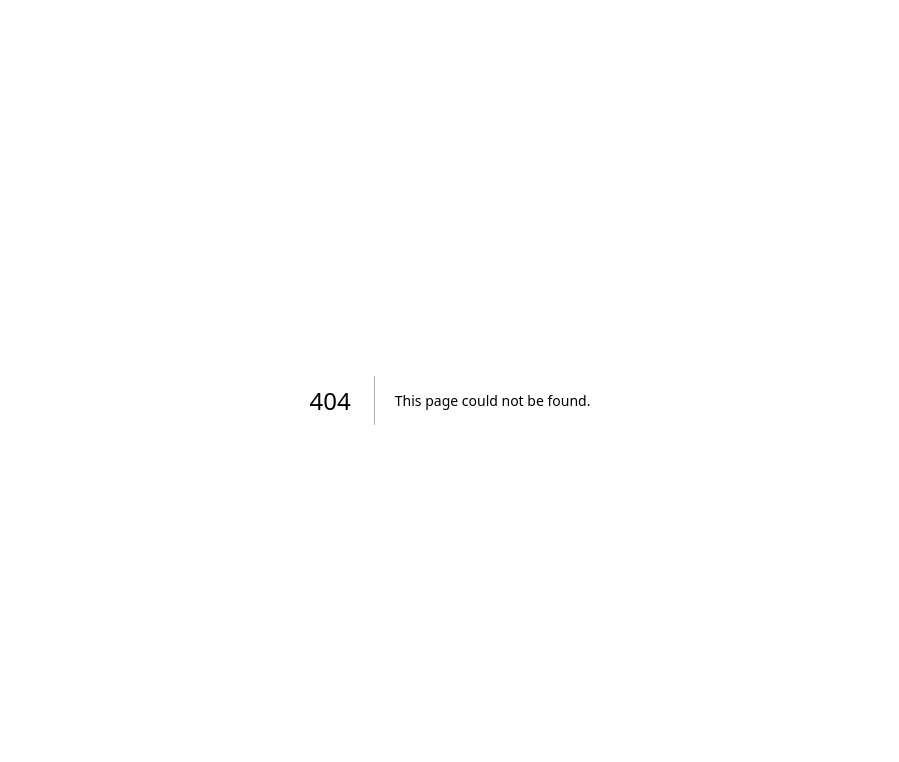
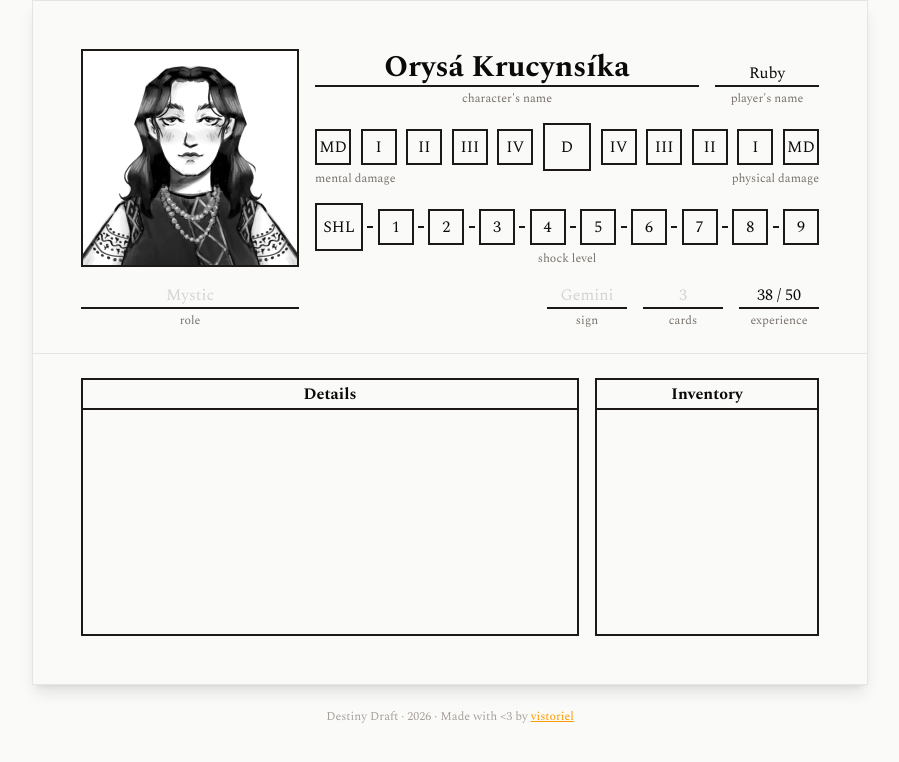
Before and after one commit to vistoriel/destiny-draft, a Next.js app: page /g/1/1 in a window 1280 px wide. Before the commit this address had no page. Shown: the top 762 px of the page, without its empty margins (190-1089 px from the left). Built offline with nearby package versions, Linux system fonts and the light colour scheme.

Commit message:
feat: add experience page

```diff
--- /dev/null
+++ b/app/g/[game]/[character]/experiences/page.tsx
@@ -0,0 +1,7 @@
+import { CharacterExperiences } from "@/components/character/CharacterExperiences";
+
+export default function CharacterExperiencesPage() {
+  return (
+    <CharacterExperiences className="px-12 pt-6"/>
+  );
+}
--- /dev/null
+++ b/app/g/[game]/[character]/layout.tsx
@@ -0,0 +1,26 @@
+import { CharacterHeader } from "@/components/character";
+
+export default function CharacterLayout({
+  children,
+}: Readonly<{
+  children: React.ReactNode;
+}>) {
+  return (
+    <>
+      <main className="w-209 mx-auto py-12 shadow-lg border border-stone-200 flex flex-col">
+        <CharacterHeader className="px-12 pb-6"/>
+        <div className="relative flex flex-col border-t border-stone-200">
+          <aside className="absolute right-full">
+
+          </aside>
+          { children }
+        </div>
+      </main>
+      <footer className="px-12 flex flex-col items-center gap-2 mt-6 mb-12">
+        <span className="block text-xs text-stone-400">
+          Destiny Draft · 2026 · Made with &lt;3 by <a className="text-amber-500 underline" href="https://github.com/vistoriel" target="_blank" rel="noopener noreferrer">vistoriel</a>
+        </span>
+      </footer>
+    </>
+  );
+}
--- /dev/null
+++ b/app/g/[game]/[character]/page.tsx
@@ -0,0 +1,13 @@
+import { CharacterDetails } from "@/components/character";
+import { Metadata } from "next";
+
+export const metadata: Metadata = {
+  title: "Character",
+  description: "Generated by create next app",
+};
+
+export default function CharacterDetailsPage() {
+  return (
+    <CharacterDetails className="px-12 pt-6"/>
+  );
+}
--- a/app/g/[game]/c/[character]/page.tsx
+++ /dev/null
@@ -1,19 +0,0 @@
-import { CharacterDetails, CharacterExperiences, CharacterHeader } from "@/components/character";
-import { Metadata } from "next";
-
-export const metadata: Metadata = {
-  title: "Character",
-  description: "Generated by create next app",
-};
-
-export default function CharacterPage() {
-  return (
-    <div className="w-full flex justify-center">
-      <main className="w-209 py-12 shadow-lg border border-stone-200 min-h-screen flex flex-col">
-        <CharacterHeader className="px-12 pb-6 border-b border-stone-200"/>
-        <CharacterDetails className="px-12 py-6 border-b border-stone-200"/>
-        <CharacterExperiences className="px-12 py-6 border-b border-stone-200"/>
-      </main>
-    </div>
-  );
-}
```
